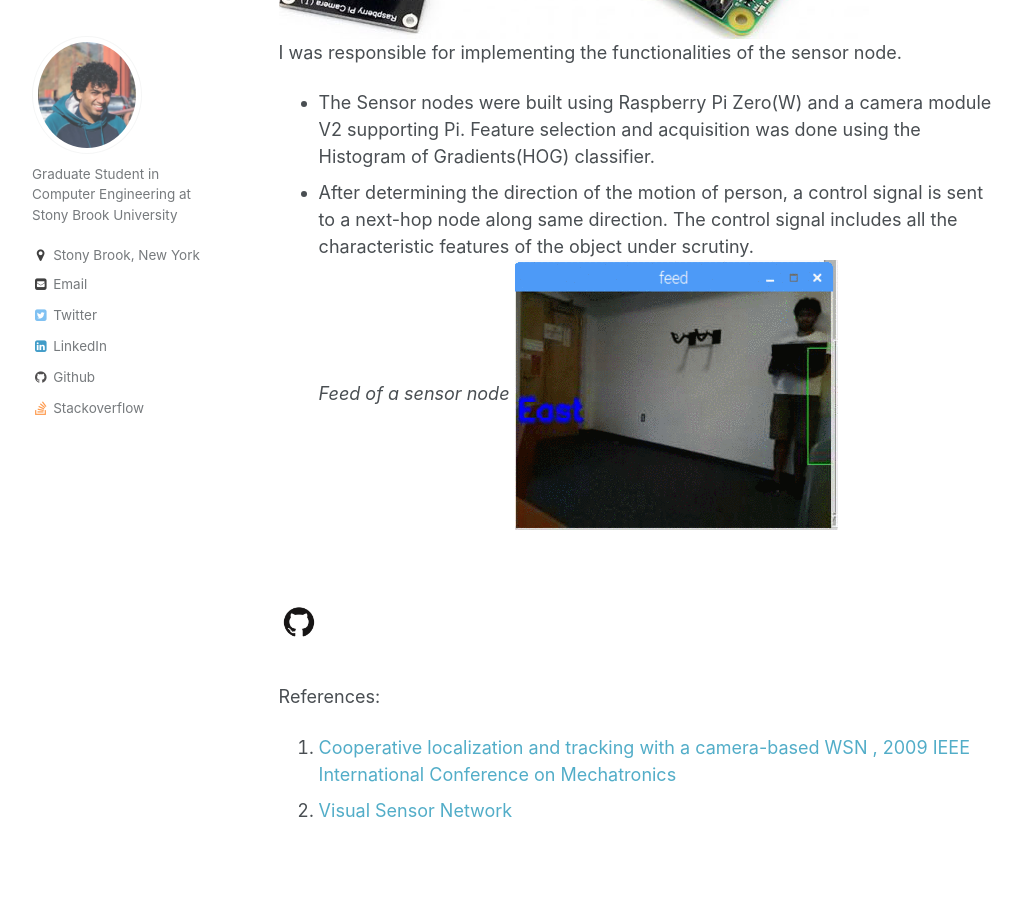
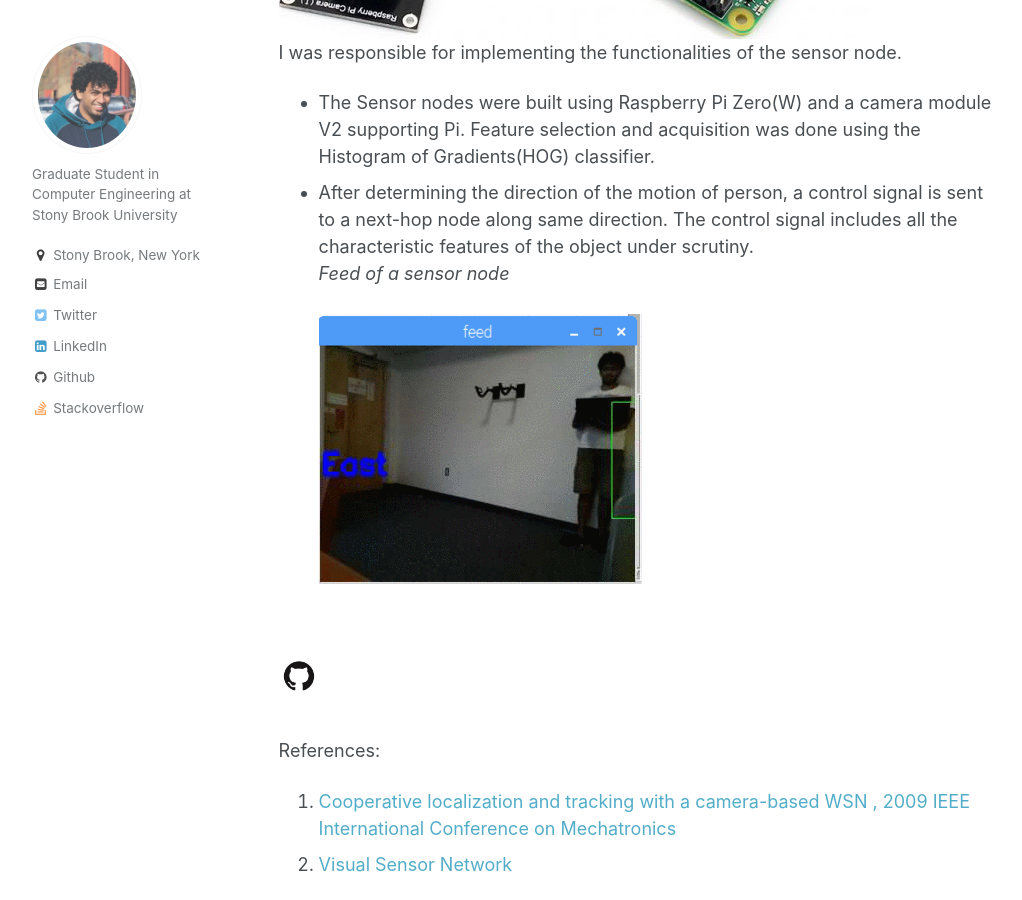
Before and after one commit to Karthik4293/Karthik4293.github.io, a Jekyll site: the page built from _portfolio/4.Object_tracking_WCN.md, in a window 1280 px wide and 900 px high, scrolled down 1136 px. Shown: the whole window, without its empty margins (26-1048 px from the left). Built offline with Jekyll 4.4.1, drawn with Linux system fonts in a browser that asks for light colours.

Commit message:
4th proj

```diff
--- a/_portfolio/4.Object_tracking_WCN.md
+++ b/_portfolio/4.Object_tracking_WCN.md
@@ -1,6 +1,6 @@
 ---
 title: "Localisation of an Object in a Wireless Camera Network"
-excerpt: "<i>Tracking the motion using Raspberry Pi and camera modules</i><br/><img width ='500' src='/images/WCN.png'><br/><br/>`Computer Vision` `Python` `Linux`"
+excerpt: "<i>Tracking the motion using Raspberry Pi and camera modules</i><br/><img width ='450' src='/images/WCN.png'><br/><br/>`Computer Vision` `Python` `Linux`"
 collection: portfolio
 ---
 
@@ -12,12 +12,14 @@ collection: portfolio
 <p>A network infrastructure is built using camera sensors to track the direction of motion of an object. By having multiple nodes, each with substantial processing capability, the computational context becomes distributed. This distributed approach of computation leads to several benefits, mainly the reduction of the network congestion and enhanced accuracy of the results. By keeping a minimal load of the information transferred, the communication overhead is severely reduced (As compared to a master-slave architecture).</p>
 <br/>
 <i>Implementing the node using RPI and camera V2</i>
-<img src = '/images/RPI_camera_v2.jpg'>
+<img src = '/images/RPI_camera_V2.jpg'>
 <br/>
 I was responsible for implementing the functionalities of the sensor node.
   * The Sensor nodes were built using Raspberry Pi Zero(W) and a camera module V2 supporting Pi. Feature selection and acquisition was done using the Histogram of Gradients(HOG) classifier.
   * After determining the direction of the motion of person, a control signal is sent to a next-hop node along same direction. The control signal includes all the characteristic features of the object under scrutiny.
 <i>Feed of a sensor node</i>
+<br/>
+<br/>
 <img src = '/images/WCN-demo.gif'>
 
 <br/>
```
